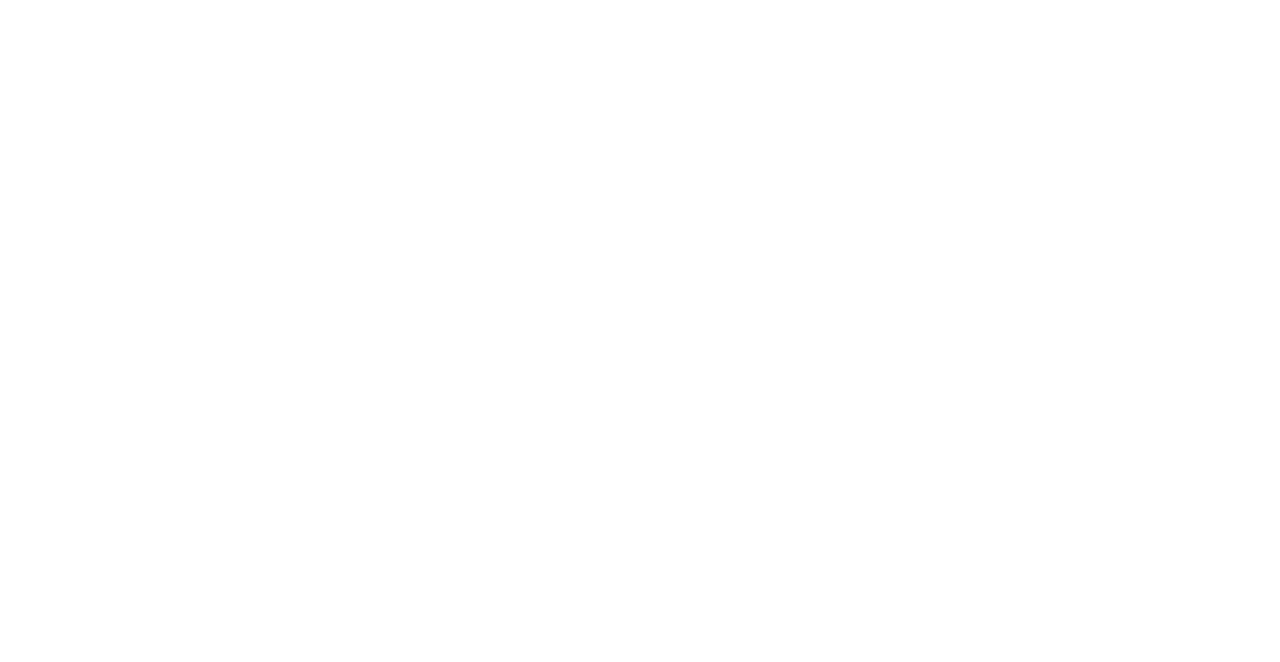
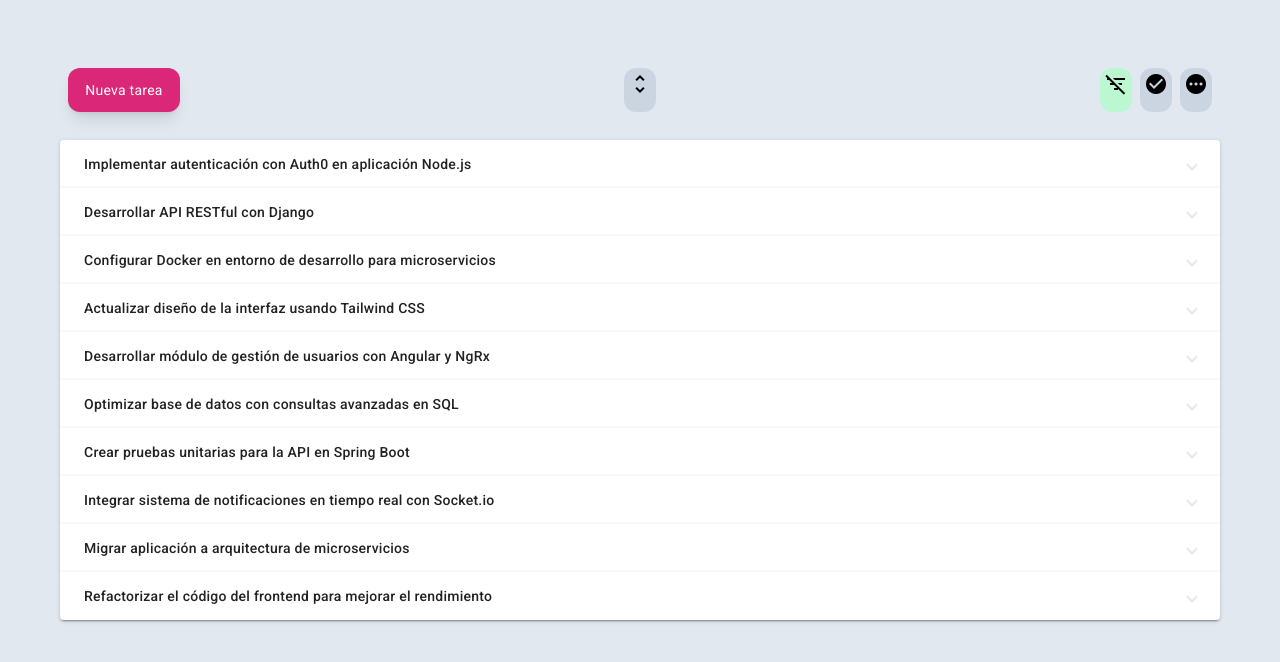
Before and after one commit to jeanbd/velaio-frontend-test, an Angular app: page /tasks/task-list in a window 1280 px wide. Before the commit this address led to /. Shown: the top 662 px of the page. Built offline with nearby package versions, Linux system fonts and the light colour scheme; data requests are answered from the project's data file.

Commit message:
arreglar rutas; instalar animatecss; terminar estilos

```diff
--- a/angular.json
+++ b/angular.json
@@ -26,6 +26,7 @@
             ],
             "styles": [
               "@angular/material/prebuilt-themes/indigo-pink.css",
+              "node_modules/animate.css/animate.min.css",
               "src/styles.css"
             ],
             "scripts": []
--- a/package.json
+++ b/package.json
@@ -31,6 +31,7 @@
     "@angular/cli": "~16.0.0",
     "@angular/compiler-cli": "^16.0.0",
     "@types/jasmine": "~4.3.0",
+    "animate.css": "^4.1.1",
     "autoprefixer": "^10.4.20",
     "jasmine-core": "~4.6.0",
     "karma": "~6.4.0",
--- a/src/app/pages/layout-page/layout-page.component.html
+++ b/src/app/pages/layout-page/layout-page.component.html
@@ -1,4 +1,4 @@
-<section class="bg-yellow-200 min-h-screen">
+<section class="bg-pink-200 min-h-screen">
     <div class="flex flex-row justify-center items-center pt-72">
         <img
         (click)="goToList()"
--- a/src/app/tasks/components/task-list/task-list.component.html
+++ b/src/app/tasks/components/task-list/task-list.component.html
@@ -1,49 +1,58 @@
-<section class="flex flex-col px-5 pt-3 gap-3 py-3">
-    <button class="fixed bottom-5 right-5 w-28 bg-blue-700 rounded-xl mt-auto text-center text-white shadow-lg p-3 z-20" (click)="openCreaeTask()">
+<section class="flex flex-col h-full px-5 pt-3 gap-3 py-3">
+
+
+    <div id="menu" class="sticky top-0 z-10 py-2">
+        <div class="flex flex-row justify-between bg-slate-200 rounded-xl p-2">
+            <div>
+                <button class=" w-28 bg-pink-600 rounded-xl mt-auto text-center text-white shadow-lg p-3 z-20" (click)="openCreaeTask()">
                     <label class="cursor-pointer">
                         Nueva tarea
                     </label>
                     <!-- <mat-icon>add_task</mat-icon> -->
                 </button>
+            </div>
 
-    <div class="flex flex-row justify-between">
+
             <div class="flex flex-row">
                 <!-- <button class="bg-green-200 rounded-xl p-1" (click)="accordion.openAll()">Abrir todos</button>
                 <button class="bg-slate-300 rounded-xl p-1" (click)="accordion.closeAll()">Cerrar todos</button> -->
 
-            <button class="rounded-xl p-1"
+                <a class="rounded-xl p-1 cursor-pointer animate__animated animate__rollIn"
                 [ngClass]="{'bg-green-200':isCollapsedAll==true,'bg-slate-300':isCollapsedAll==false}"
                 (click)="collapseAll()">
                     <mat-icon>unfold_more</mat-icon>
-            </button>
+                </a>
             </div>
 
             <div class="flex flex-row gap-2">
 
-            <button class="rounded-xl p-1"
+                <a class="rounded-xl p-1 cursor-pointer animate__animated animate__rollIn"
                     [ngClass]="{'bg-green-200':pendingActivated==false && completeActivated==false,
                     'bg-slate-300':completeActivated==true || pendingActivated==true}"
                     (click)="cleanFilter()">
                     <mat-icon>filter_list_off</mat-icon>
-            </button>
+                </a>
 
-            <button class="rounded-xl p-1"
+                <a class="rounded-xl p-1 cursor-pointer animate__animated animate__rollIn"
                     [ngClass]="{'bg-green-200':completeActivated==true,'bg-slate-300':completeActivated==false}"
                     (click)="completeFilter()">
                     <mat-icon>check_circle</mat-icon>
-            </button>
+                </a>
 
-            <button class="rounded-xl p-1"
+                <a class="rounded-xl p-1 cursor-pointer animate__animated animate__rollIn"
                     [ngClass]="{'bg-green-200':pendingActivated==true,'bg-slate-300':pendingActivated==false}"
                     (click)="pendingFilter()">
                     <mat-icon>pending</mat-icon>
-            </button>
+                </a>
 
             </div>
 
 
         </div>
-    <mat-accordion class="example-headers-align" multi>
+    </div>
+
+
+    <mat-accordion class="animate__animated animate__fadeInLeftBig" multi>
         <mat-expansion-panel *ngFor="let task of dataTasks">
             <mat-expansion-panel-header>
                 <mat-panel-title>
--- a/src/app/tasks/pages/list-page/list-page.component.html
+++ b/src/app/tasks/pages/list-page/list-page.component.html
@@ -1 +1,9 @@
-hhhhhhhhhhhhhh
+<!-- <section class="bg-slate-200 sm:p-10">
+    <router-outlet/>
+</section> -->
+
+<section class="bg-slate-200 flex flex-col min-h-screen">
+    <div class="flex-grow overflow-y-auto sm:p-10">
+      <router-outlet/>
+    </div>
+  </section>
--- a/src/styles.css
+++ b/src/styles.css
@@ -2,5 +2,6 @@
 @tailwind base;
 @tailwind components;
 @tailwind utilities;
+@import '~animate.css/animate.min';
 html, body { height: 100%; }
 body { margin: 0; font-family: Roboto, "Helvetica Neue", sans-serif; }
```
Also changed, not shown: src/app/app-routing.module.ts (+8 -2 lines), src/app/tasks/tasks-routing.module.ts (+12 -1 lines), 1 other file (tests, documents, lock files or other folders). Lines whose indentation alone changed are shown as unchanged.
